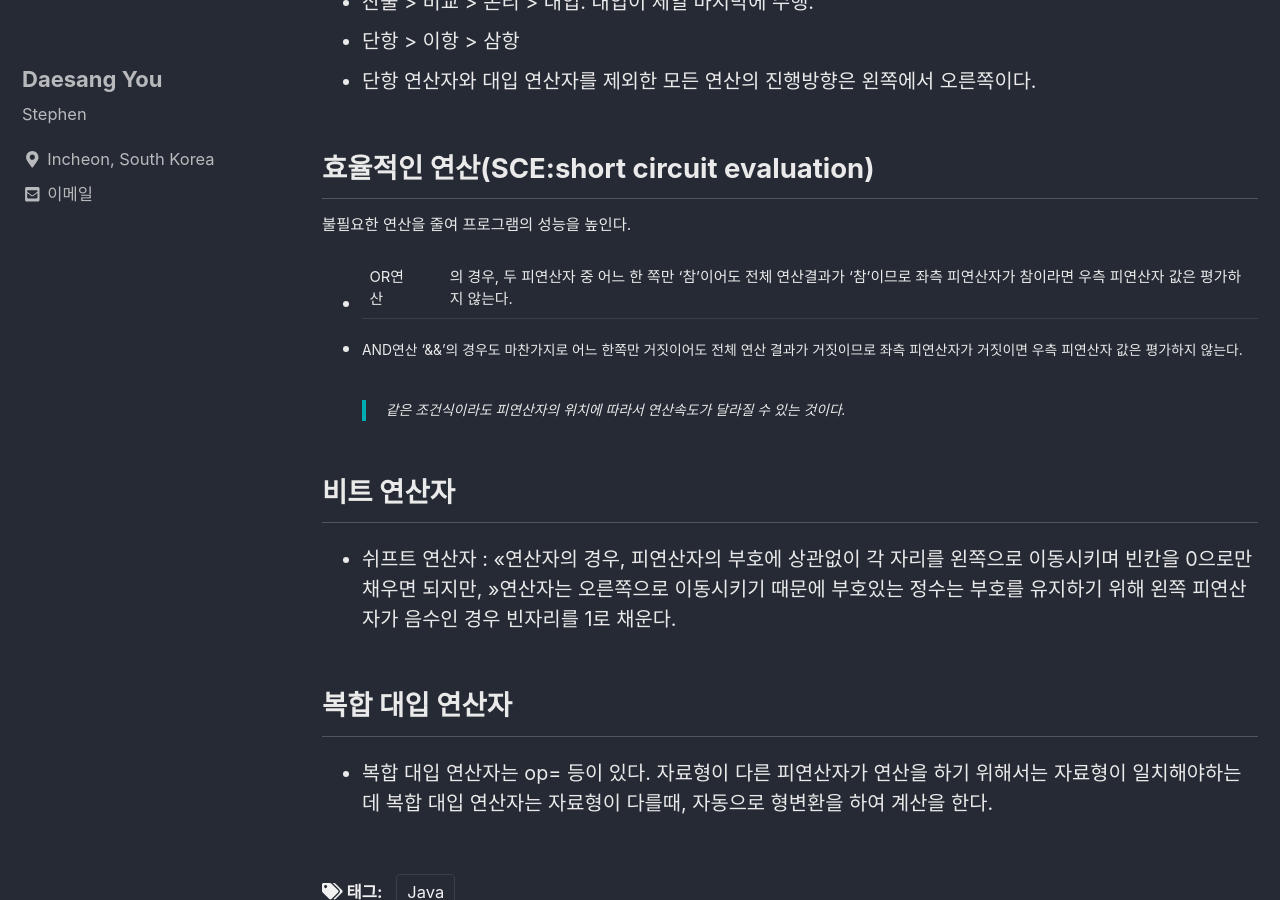
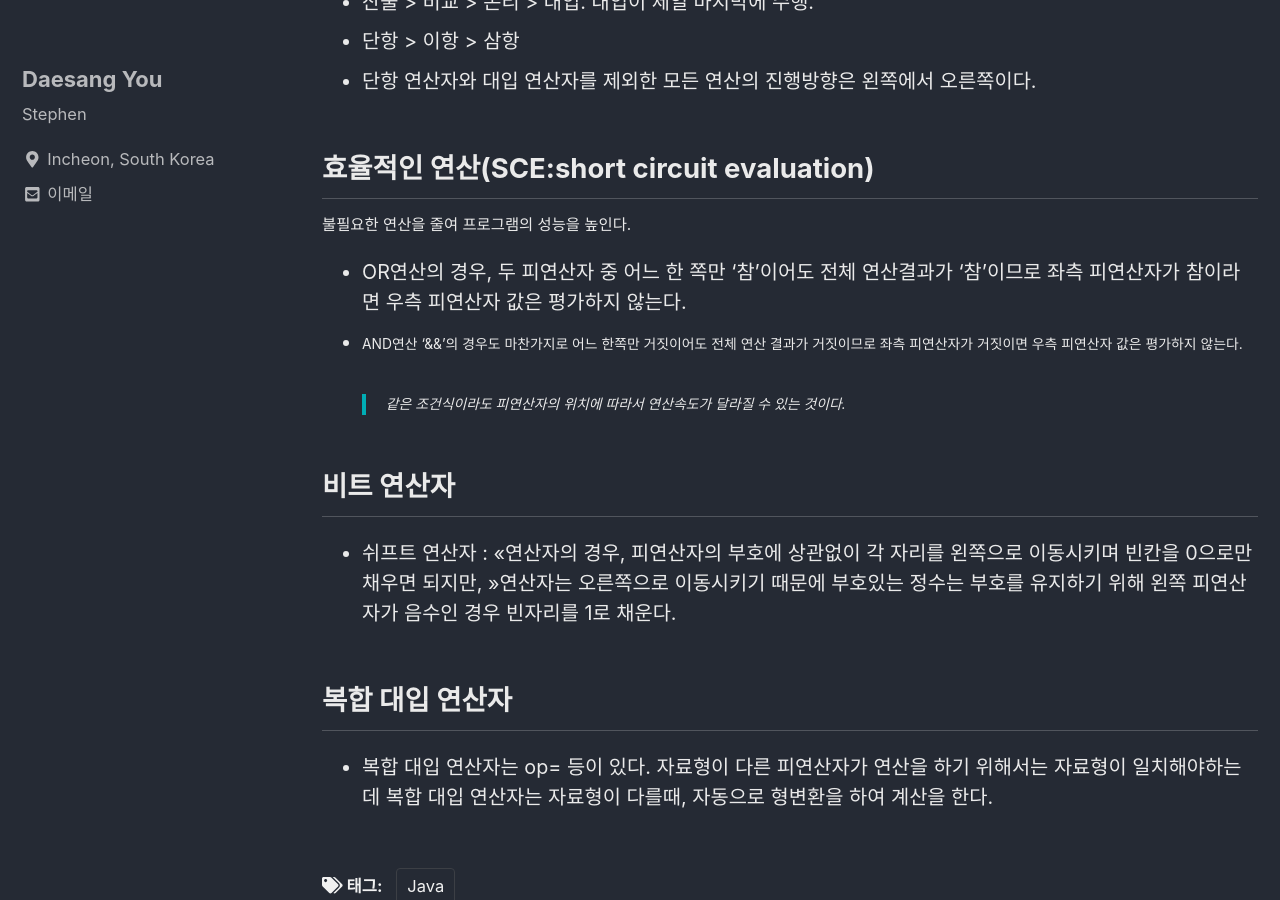
Before and after one commit to eotkd4791/eotkd4791.github.io, a Jekyll site: the page built from _posts/Java/2019-11-08-java-Chap3.md, in a window 1280 px wide and 900 px high, scrolled down 1008 px. Built offline with Jekyll 4.4.1, drawn with Linux system fonts in a browser that asks for light colours; cached includes are drawn as plain includes; comment, search, counter and statistics services are not loaded.

```diff
--- a/_posts/Java/2019-11-08-java-Chap3.md
+++ b/_posts/Java/2019-11-08-java-Chap3.md
@@ -32,8 +32,7 @@ tags:
 
 ## 효율적인 연산(SCE:short circuit evaluation)
 불필요한 연산을 줄여 프로그램의 성능을 높인다.
-- OR연산 ||의 경우, 두 피연산자 중 어느 한 쪽만 '참'이어도 전체 연산결과가 '참'이므로 좌측 피연산자가 참이라면 우측 피연산자 값은 평가하지 않는다.
-
+- OR연산의 경우, 두 피연산자 중 어느 한 쪽만 '참'이어도 전체 연산결과가 '참'이므로 좌측 피연산자가 참이라면 우측 피연산자 값은 평가하지 않는다.
 - AND연산 '&&'의 경우도 마찬가지로 어느 한쪽만 거짓이어도 전체 연산 결과가 거짓이므로 좌측 피연산자가 거짓이면 우측 피연산자 값은 평가하지 않는다.
 
     >같은 조건식이라도 피연산자의 위치에 따라서 연산속도가 달라질 수 있는 것이다.
```
